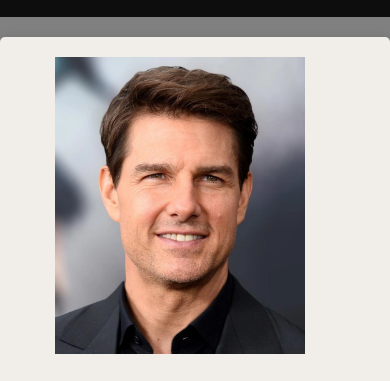
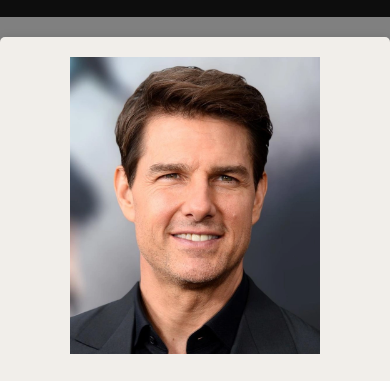
Before and after one commit to Benjiruu/CV-Frontend, a plain HTML site: page index.html in a window 390 px wide. Shown: the part 56-437 px from the top of the page. Drawn offline with Linux system fonts and the light colour scheme.

Commit message:
Update style.css

```diff
--- a/style.css
+++ b/style.css
@@ -72,9 +72,10 @@ address {
     }
 
     #photo {
-        width: 320px;
-        height: 299px;
-        margin-bottom: 20px;
+        width: 100%;
+        max-width: 300px;
+        height: auto;
+        margin: 0 auto 20px;/
     }
 
     #bio {
```
